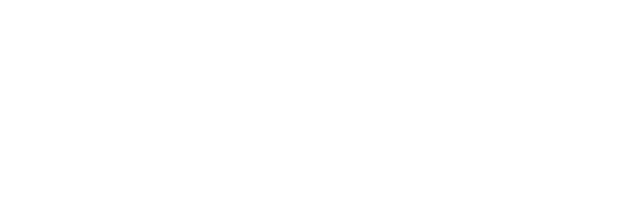
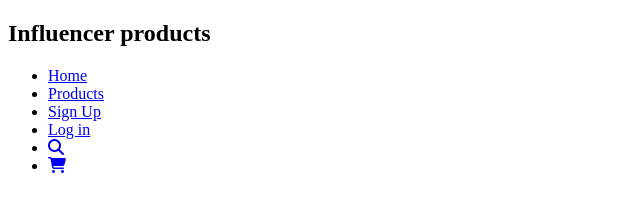
Before and after one commit to Humayun63/influencer-gear, a plain HTML site: page index.html in a window 1280 px wide. Shown: the whole page, without its empty margins (0-640 px from the left). Drawn offline with Linux system fonts and the light colour scheme.

Commit message:
navbar added

```diff
--- a/index.html
+++ b/index.html
@@ -5,10 +5,31 @@
         <meta http-equiv="X-UA-Compatible" content="IE=edge">
         <meta name="viewport" content="width=device-width, initial-scale=1.0">
         <title>Influencer Gear</title>
+        <!-- FONT AWESOME CDN -->
+        <script src="https://kit.fontawesome.com/2c7756fb48.js" crossorigin="anonymous"></script>
         <!-- STYLESHEET -->
         <link rel="stylesheet" href="styles/style.css">
     </head>
     <body>
+        <!-- HEADER SECTION START -->
+        <header>
+            <nav class="navbar">
+                <div class="logo">
+                    <h2>Influencer products</h2>
+                </div>
+                <div class="menu">
+                    <ul>
+                        <li><a href="#">Home</a></li>
+                        <li><a href="#">Products</a></li>
+                        <li><a href="#">Sign Up</a></li>
+                        <li><a href="#">Log in</a></li>
+                        <li><a href="#"><i class="fa-solid fa-magnifying-glass"></i></a></li>
+                        <li><a href="#"><i class="fa-solid fa-cart-shopping"></i></a></li>
+                    </ul>
+                </div>
+            </nav>
+        </header>
 
+        <!-- HEADER SECTION ENDS -->
     </body>
 </html>
```
